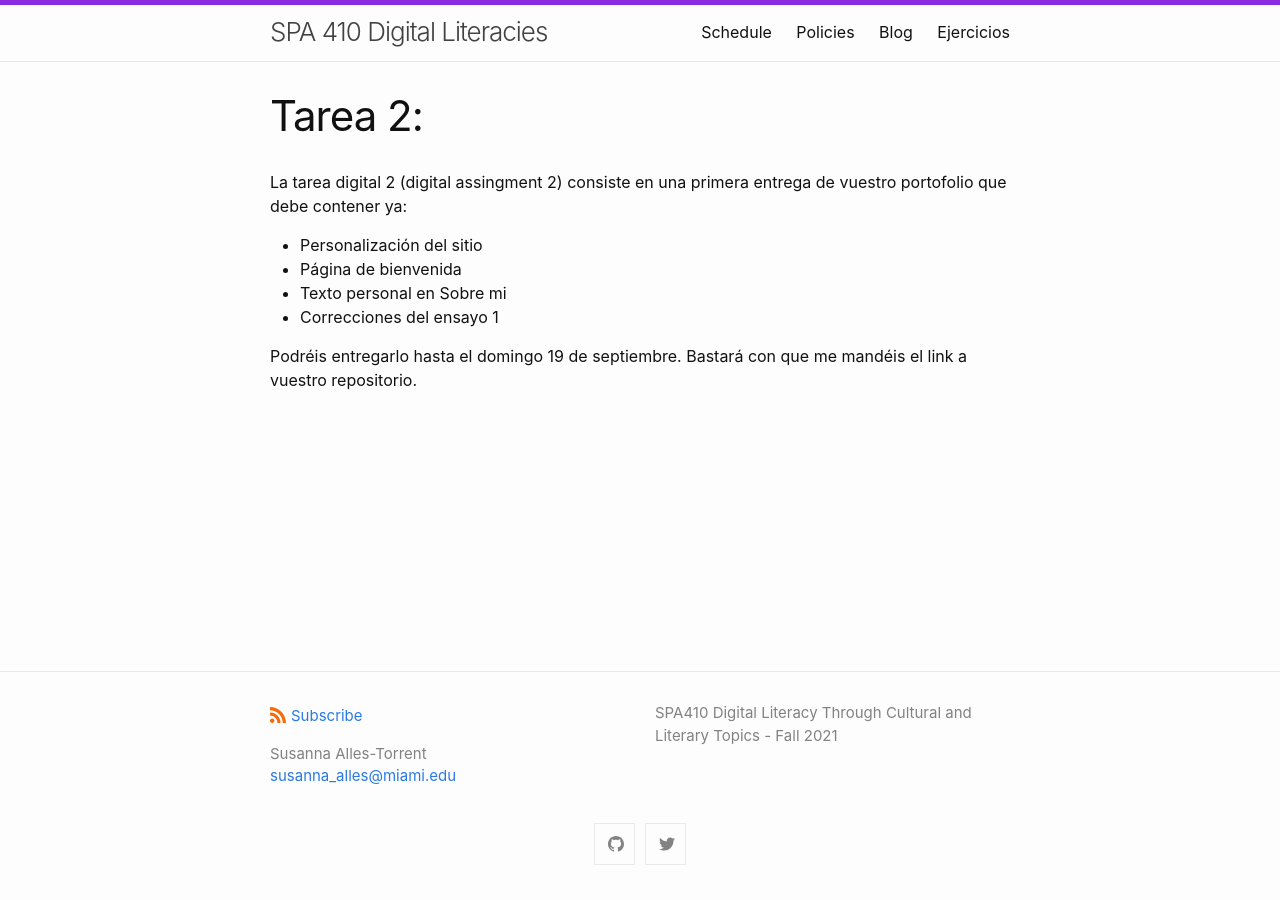
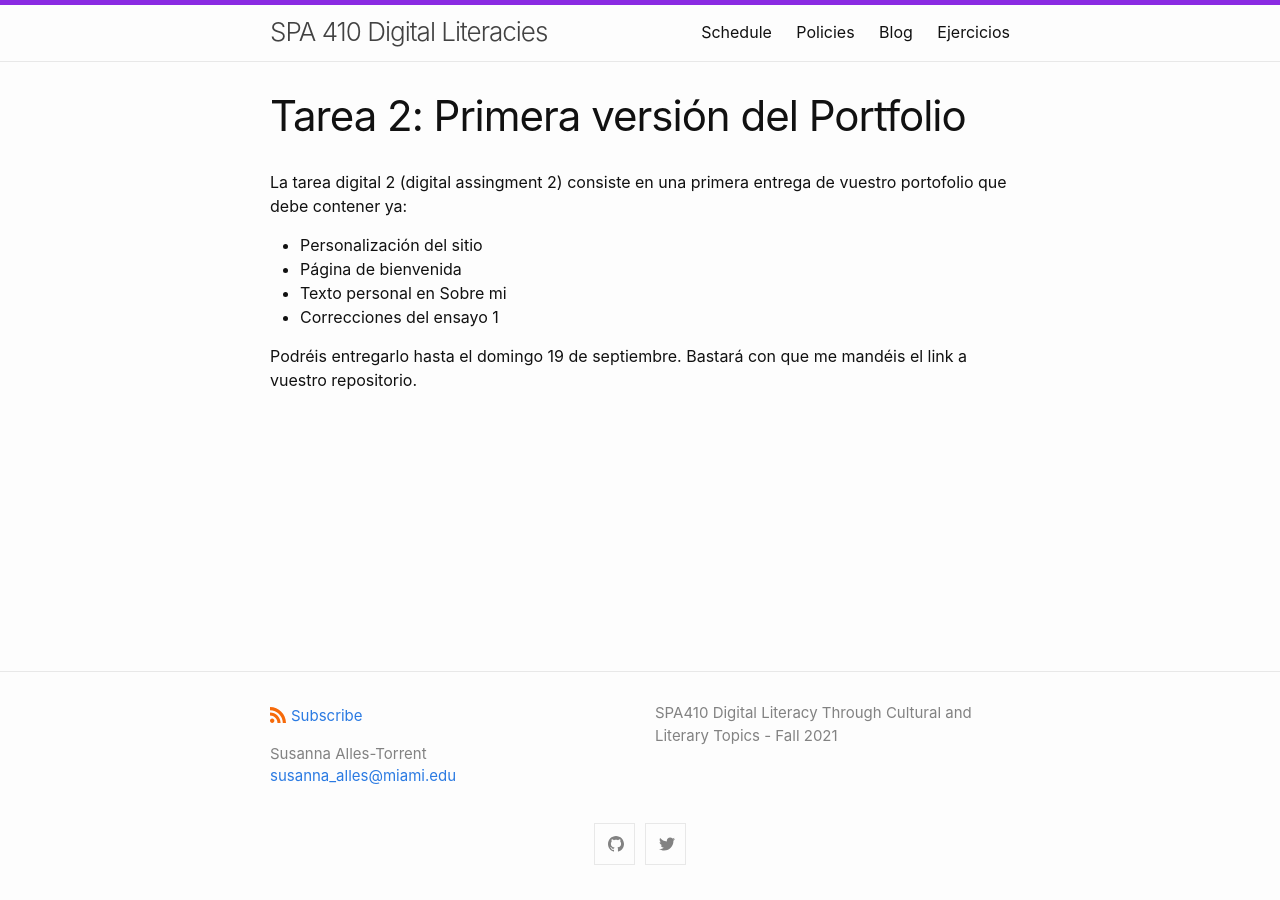
Before and after one commit to susannalles/SPA410, a Jekyll site: the page built from ejercicios/tarea-2.md, in a window 1280 px wide. Built offline with Jekyll 4.4.1, drawn with Linux system fonts in a browser that asks for light colours.

Commit message:
Update tarea-2.md

```diff
--- a/ejercicios/tarea-2.md
+++ b/ejercicios/tarea-2.md
@@ -1,6 +1,6 @@
 ---
 layout: page
-title: "Tarea 2: "
+title: "Tarea 2: Primera versión del Portfolio"
 ---
 
 La tarea digital 2 (digital assingment 2) consiste en una primera entrega de vuestro portofolio que debe contener ya:
```
